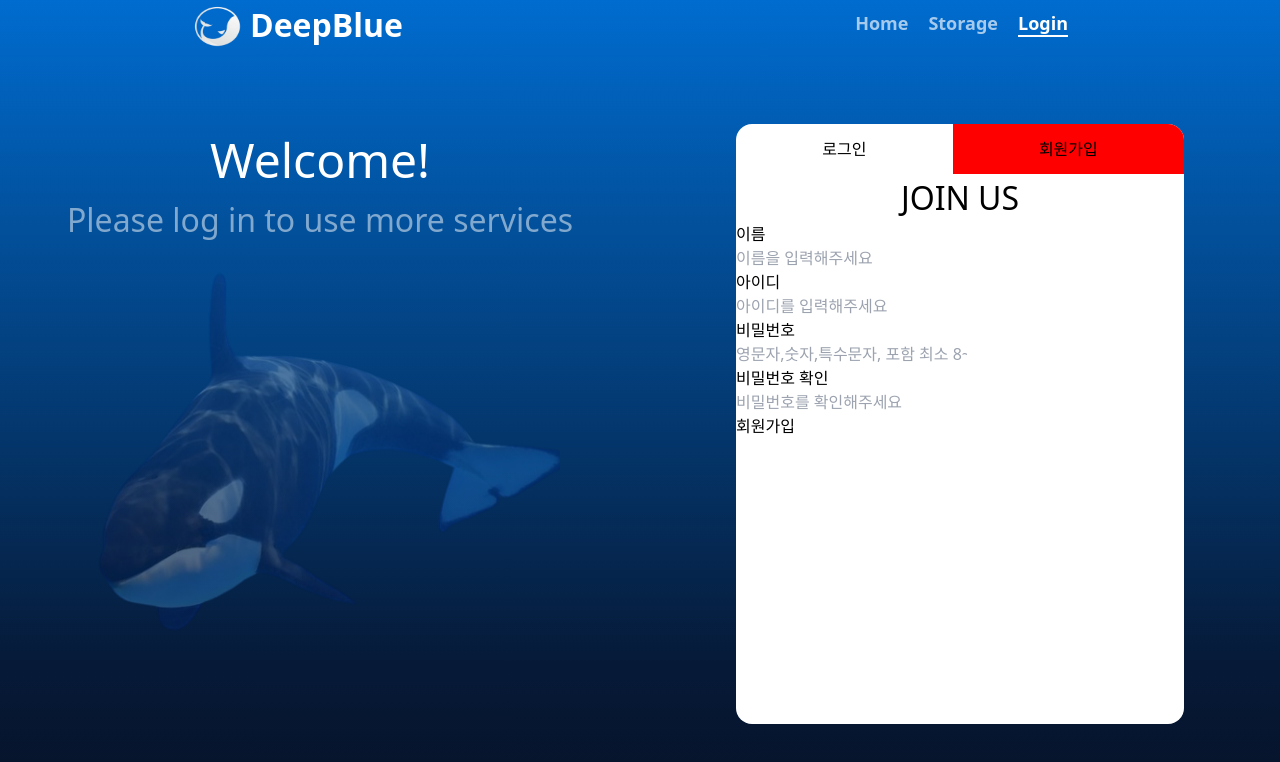
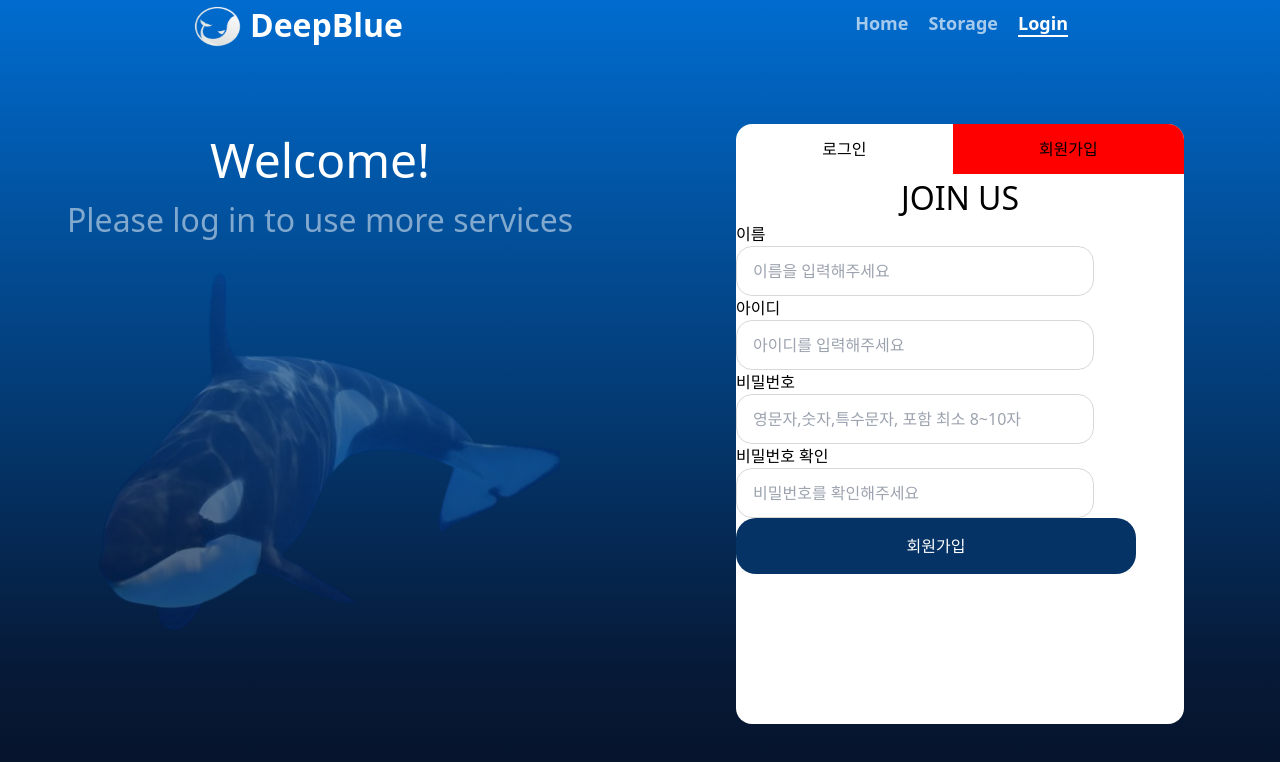
Before and after one commit to SVTeamJ/DeepBlue, a React (Vite) app in the folder frontend/: page /login in a window 1280 px wide. Both pictures are taken after a click on the button "회원가입". Shown: the top 762 px of the page. Built offline with nearby package versions, Linux system fonts and the light colour scheme.

Commit message:
refactor: 로그인 회원가입 기본 틀잡기

```diff
--- a/frontend/src/components/login/index.scss
+++ b/frontend/src/components/login/index.scss
@@ -10,5 +10,16 @@
 
 .login_page_input {
   width: 80%;
-  height: 30px;
+  border-radius: 1rem;
+  height: 50px;
+  padding: 1rem;
+  border: 1.5px solid #d8d8d8;
 }
+
+.login_button {
+  width: 25rem;
+  height: 3.5rem;
+  background-color: #053366;
+  border-radius: 20px;
+  color: white;
+}
--- a/frontend/src/components/signup/index.scss
+++ b/frontend/src/components/signup/index.scss
@@ -0,0 +1,18 @@
+.signup_page {
+}
+
+.signup_page_input {
+  width: 80%;
+  border-radius: 1rem;
+  height: 50px;
+  padding: 1rem;
+  border: 1.5px solid #d8d8d8;
+}
+
+.signup_page_button {
+  width: 25rem;
+  height: 3.5rem;
+  background-color: #053366;
+  border-radius: 20px;
+  color: white;
+}
```
